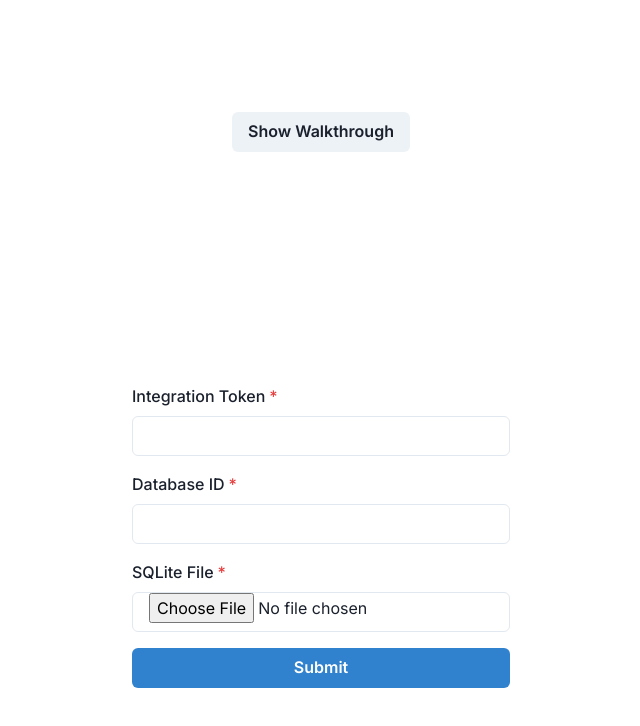
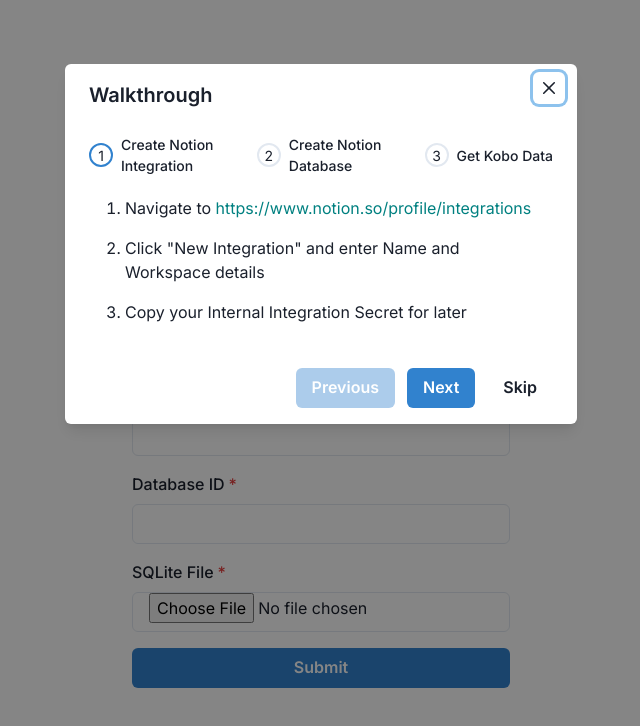
Before and after one commit to juliariec/kobotonotion, a Next.js app: page / in a window 1280 px wide. Shown: the top 726 px of the page, without its empty margins (319-959 px from the left). Built offline with nearby package versions, Linux system fonts and the light colour scheme.

Commit message:
Add local storage item for skipping walkthrough

```diff
--- a/app/Walkthrough.tsx
+++ b/app/Walkthrough.tsx
@@ -1,5 +1,5 @@
 "use client";
-import React, { useState } from "react";
+import React, { useState, useEffect, useMemo } from "react";
 
 import WalkthroughStepper from "./WalkthroughStepper";
 
@@ -96,6 +96,16 @@
   const [step, setStep] = useState(0);
   const [stepDetails, setStepDetails] = useState(instructions);
 
+  const handleClose = () => {
+    onClose();
+    localStorage.setItem("skipWalkthrough", "true");
+  };
+
+  const skipWalkthrough = () => {
+    if (localStorage) return localStorage.getItem("skipWalkthrough") == "true";
+    else return false;
+  };
+
   const incrementStep = () => {
     if (step != stepDetails.length - 1) {
       setStep(step + 1);
@@ -117,6 +127,7 @@
   };
 
   const openWalkthrough = () => {
+    localStorage.removeItem("skipWalkthrough");
     onOpen();
     setStep(0);
   };
@@ -127,7 +138,7 @@
         Show Walkthrough
       </Button>
 
-      <Modal size="lg" isOpen={isOpen} onClose={onClose}>
+      <Modal size="lg" isOpen={!skipWalkthrough()} onClose={handleClose}>
         <ModalOverlay />
         <ModalContent>
           <ModalHeader>Walkthrough</ModalHeader>
@@ -165,14 +176,14 @@
             <Button
               display={isLastStep() ? "none" : ""}
               variant="ghost"
-              onClick={onClose}
+              onClick={handleClose}
             >
               Skip
             </Button>
             <Button
               display={isLastStep() ? "" : "none"}
               colorScheme="green"
-              onClick={onClose}
+              onClick={handleClose}
             >
               Done
             </Button>
```
